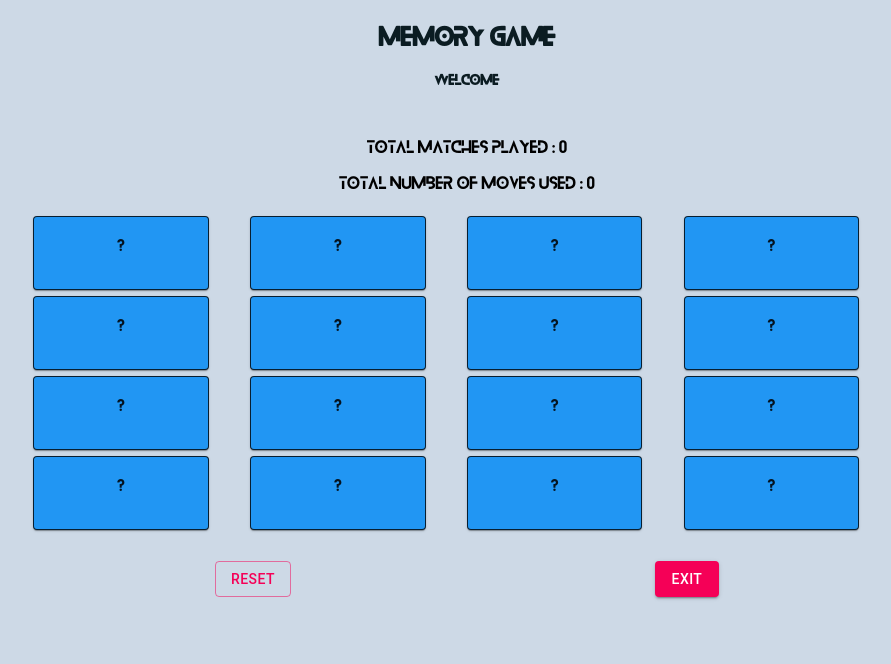
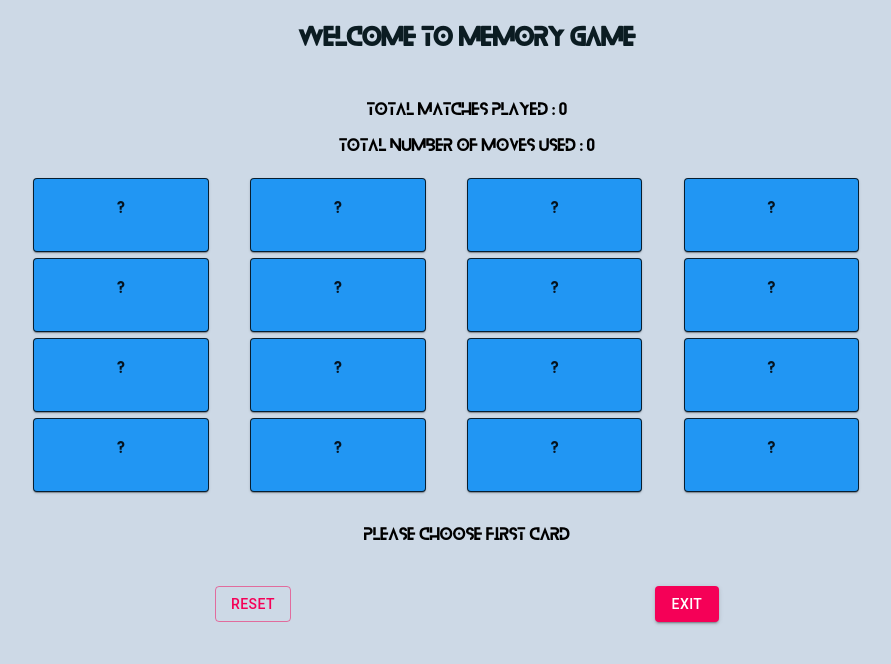
Before and after one commit to Umeshmalik/memory-app, a React (Create React App) app: page / in a window 1280 px wide. Shown: the top 664 px of the page, without its empty margins (173-1064 px from the left). Built offline with nearby package versions, Linux system fonts and the light colour scheme.

Commit message:
minor improvements

```diff
--- a/src/App.js
+++ b/src/App.js
@@ -13,6 +13,7 @@ function App() {
   const [gridElements, setGridElements ]  = useState([]);
   const [score, setScore] = useState(0);
   const [selectedAlphabet, setSelectedAlphabet] = useState([]);
+  const [choosenCard, setChooseCard] = useState(false);
   useEffect(()=>{
     setGridElements(shuffle())
     window.onbeforeunload = function() {
@@ -26,11 +27,10 @@ function App() {
   },[])
 
   return (
-    <context.Provider value={{score, setScore, gridElements, setGridElements, solvedAlphabet, setSolvedAlphabet, selectedAlphabet, setSelectedAlphabet}}>
+    <context.Provider value={{score, setScore, gridElements, setGridElements, solvedAlphabet, setSolvedAlphabet, selectedAlphabet, setSelectedAlphabet, choosenCard, setChooseCard}}>
       <Container className="App">
         <header>
-          <h2>Memory Game</h2>
-          <h5>Welcome</h5>
+          <h2>Welcome to Memory Game</h2>
         </header>
         <ScoreDisplay/>
         <Cards/>
--- a/src/comp/Cards.js
+++ b/src/comp/Cards.js
@@ -1,5 +1,5 @@
 import { makeStyles } from '@material-ui/core'
-import React, { useContext } from 'react'
+import React, { useContext, useState } from 'react'
 import { context } from '../App';
 import Card from './Card'
 
@@ -13,20 +13,22 @@ const useStyles = makeStyles({
 })
 function Cards() {
     const styles = useStyles();
-    const {setScore, gridElements, solvedAlphabet, setSolvedAlphabet}  = useContext(context)
-    let choosenCards = ''
+    const {setScore, gridElements, solvedAlphabet, setSolvedAlphabet, setChooseCard}  = useContext(context)
+    let [choosenCards, setChoosenCards ]= useState('')
     let choosenIdx = -1
     const checkIfSame = ({alphabet, idx}) =>{
+        if(solvedAlphabet.includes(alphabet.value))
+            return
+        setChooseCard(prev => !prev)
         if(!solvedAlphabet.includes(choosenCards) && choosenIdx !== idx  && choosenCards !== '' && choosenCards === alphabet.value){
-            choosenCards = ''
             choosenIdx = -1
             setSolvedAlphabet([...solvedAlphabet,alphabet.value])
-        }else if(choosenCards === ''){
-            if(!solvedAlphabet.includes(alphabet.value))
-                choosenCards = alphabet.value
-                choosenIdx = idx
+            setChooseCard('')
+        }else if(choosenIdx === -1){
+            setChoosenCards(alphabet.value)
+            choosenIdx = idx
         }else{
-            choosenCards = ''
+            setChoosenCards('')
             if(!solvedAlphabet.includes(alphabet.value) && choosenIdx !== idx)
                 setScore(prev => prev+1);
             choosenIdx = idx
@@ -35,7 +37,10 @@ function Cards() {
     return (
         <div className={styles.root}>
             {
-                gridElements.map((alphabet,idx)=><div key={idx} onClick={(e)=>{checkIfSame({alphabet,idx})}}>
+                gridElements.map((alphabet,idx)=><div key={idx} onClick={()=>{
+                                                                if(idx !== choosenIdx)
+                                                                    checkIfSame({alphabet,idx})
+                                                                }}>
                                             <Card alphabet = {alphabet} />
                                               </div>
                                 )
--- a/src/comp/Models.js
+++ b/src/comp/Models.js
@@ -1,20 +1,28 @@
-import React from 'react'
+import React, { useContext } from 'react'
 import {  makeStyles } from '@material-ui/core';
 import SimpleModal from './Model';
+import { context } from '../App';
 
 
 const useStyles = makeStyles({
     root:{
       display:'flex',
       justifyContent:'space-evenly'
+    },
+    command:{
+      paddingBottom:'3.5%'
     }
   })
 
 function Models() {
-
+  const {choosenCard} = useContext(context)
   const styles = useStyles();
 
     return (
+      <div>
+        <div className = {styles.command}>
+          {choosenCard ? `Please choose Second Card`:`Please Choose First Card`}
+        </div>
         <div className = {styles.root}>
           <SimpleModal
             issue = 'Reset'
@@ -29,6 +37,7 @@ function Models() {
             color = 'secondary'
             />
         </div>
+      </div>
     )
 }
 
```
